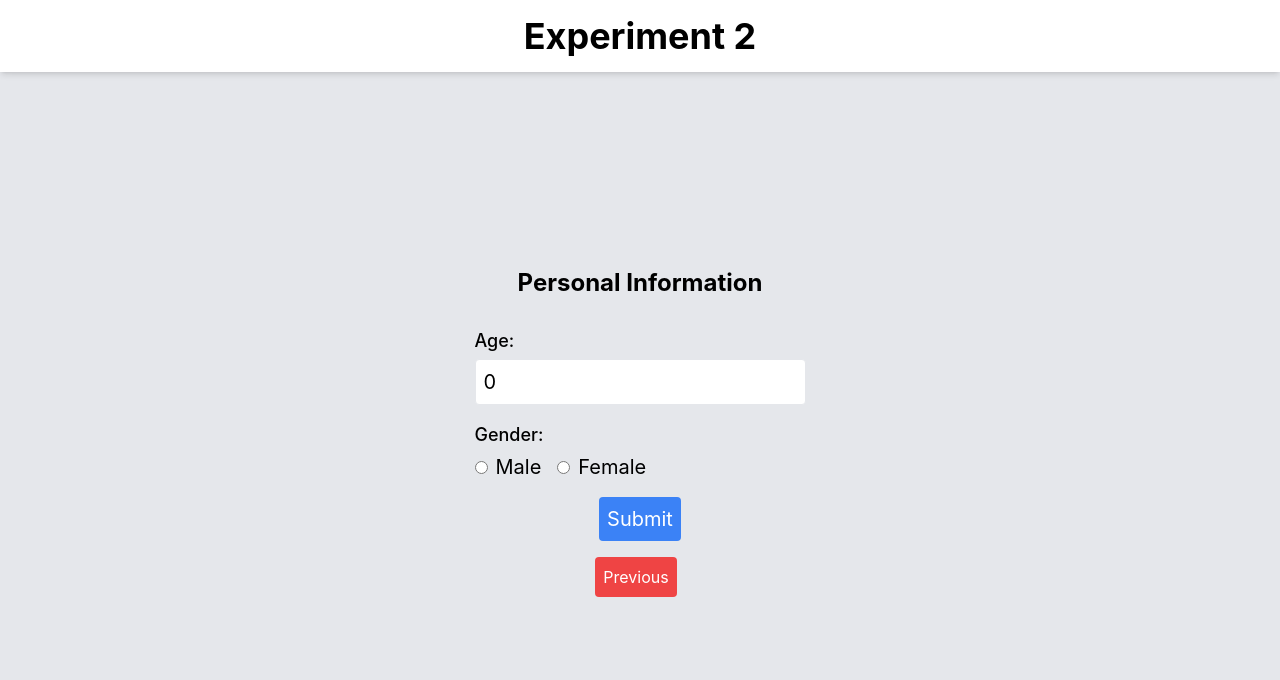
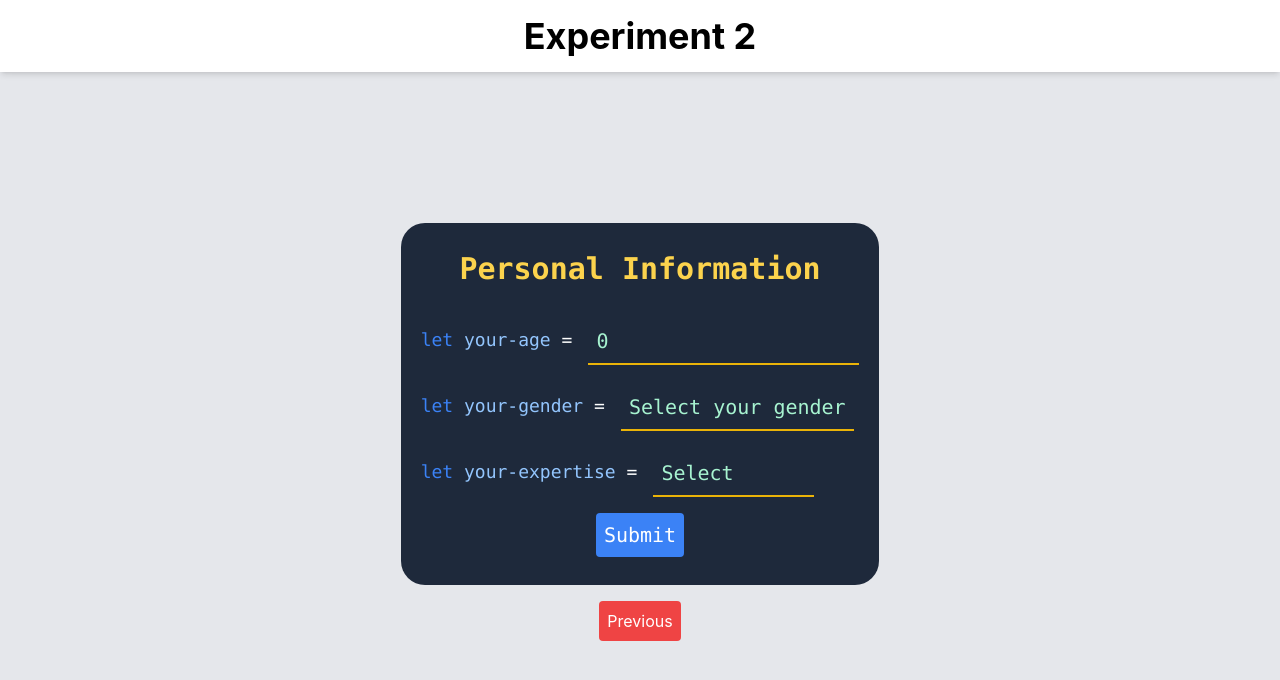
Before and after one commit to Giovo173/Exp-Eval, a React (Create React App) app in the folder experiment 2/experiment-2/: page / in a window 1280 px wide. Both pictures are taken after a click on the button "Next". Shown: the top 680 px of the page. Built offline with nearby package versions, Linux system fonts and the light colour scheme.

Commit message:
style choices were made

```diff
--- a/experiment 2/experiment-2/src/App.tsx
+++ b/experiment 2/experiment-2/src/App.tsx
@@ -98,6 +98,8 @@ const Ksentences = [
   },
 ];
 
+// he;;p
+
 const CCsentences = [
   {
     sentence: "move right",
@@ -180,6 +182,7 @@ export default function App() {
   const [step, setStep] = useState(0);
   const [age, setAge] = useState(0);
   const [gender, setGender] = useState("");
+  const [expertise, setExpertise] = useState("");
   const [errorMsg, setErrorMsg] = useState("");
   const [Kresults, setKResults] = useState([]);
   const [CCresults, setCCResults] = useState([]);
@@ -207,7 +210,7 @@ export default function App() {
   }, [unformattedTimer]);
 
   function handleSubmit() {
-    if (age === 0 || gender === "")
+    if (age === 0 || gender === "" || expertise === "")
       return setErrorMsg("Please fill all the fields");
 
     setStep((prev) => prev + 1);
@@ -230,13 +233,25 @@ export default function App() {
 
   function saveResultsToCSV() {
     const data = [
-      ["Type", "Sentence", "Choice", "Correct", "Time Spent (s)"],
+      [
+        "Type",
+        "Sentence",
+        "Choice",
+        "Correct",
+        "Time Spent (s)",
+        "Age",
+        "Gender",
+        "Expertise",
+      ],
       ...Kresults.map((result, index) => [
         "kebab-case",
         Ksentences[index].sentence,
         result ? Ksentences[index].correct : "Incorrect",
         result ? "Correct" : "Incorrect",
         Ktimes[index],
+        index === 0 ? age : "",
+        index === 0 ? gender : "",
+        index === 0 ? expertise : "",
       ]),
       ...CCresults.map((result, index) => [
         "camelCase",
@@ -244,6 +259,9 @@ export default function App() {
         result ? CCsentences[index].correct : "Incorrect",
         result ? "Correct" : "Incorrect",
         CCtimes[index],
+        index === 0 ? age : "",
+        index === 0 ? gender : "",
+        index === 0 ? expertise : "",
       ]),
     ];
 
@@ -257,95 +275,128 @@ export default function App() {
       <div className="bg-gray-200 flex items-center justify-center min-h-screen">
         <div className="fixed top-0 left-0 right-0 bg-white shadow-md p-4">
           <h1 className="text-4xl font-bold text-center">Experiment 2</h1>
-          {step >= 2 && step % 2 === 1 && (
-            <div className="text-center mt-2">
-              <p>Time spent on this choice: {currentTimer} seconds</p>
-            </div>
-          )}
         </div>
         <div className="mt-16 p-4">
           {step === 0 && (
             <>
-              <div className="text-xl">
-                <h1 className="font-bold text-3xl text-center">
+              <div className="text-xl bg-slate-800 p-5 pt-7 pb-7 rounded-3xl font-mono text-white">
+                <h1 className="font-bold text-3xl text-center text-amber-300">
                   Welcome to Experiment 2: CamelCase vs kebab-case
                 </h1>
                 <br />
-                <p>
-                  In this experiment, we will be comparing the readability of
-                  camelCase and kebab-case. We will be using React to
-                  demonstrate this.
+                <p className="text-left text-green-400/80">
+                  // In this experiment, we will be comparing the readability of
+                  <br />
+                  // camelCase and kebab-case. We will be using React to
+                  <br />
+                  // demonstrate this.
                 </p>
                 <br />
-                <p>
-                  You will be asked for some personal information in the next
-                  step. After that, the experiment will begin.
+                <p className="text-left text-green-400/80">
+                  // You will be asked for some personal information in the next
+                  <br />
+                  // step. After that, the experiment will begin.
                 </p>
                 <br />
-                <p>
-                  You will be shown a sentence, read it carefully and remember
-                  it. <br />
-                  Only after that, you can press continue.
+                <p className="text-left text-green-400/80">
+                  // You will be shown a sentence, read it carefully and
+                  remember it. <br />
+                  // Only after that, you can press continue.
                 </p>
                 <br />
-                <p>
-                  At this point you will be shown some options among which you
-                  will have to find <br />
-                  the sentence you read earlier.
+                <p className="text-left text-green-400/80">
+                  // At this point you will be shown some options among which
+                  you
+                  <br />
+                  // will have to find the sentence you read earlier.
                 </p>
                 <br />
-                <p>
-                  Select the correct; the experiment will proceed in this way
-                  untill completion.
+                <p className="text-left text-green-400/80">
+                  // Select the correct one
+                  <br />
+                  <br />
+                  // the experiment will proceed in this way until completion.
                 </p>
               </div>
             </>
           )}
           {step === 1 && (
             <>
-              <div className="text-xl">
-                <h2 className="font-bold text-2xl text-center">
+              <div className="text-xl bg-slate-800 p-5 pt-7 pb-7 rounded-3xl font-mono text-white">
+                <h2 className="font-bold text-3xl text-center text-amber-300">
                   Personal Information
                 </h2>
                 <br />
                 <form className="space-y-4">
-                  <div>
-                    <label className="block text-lg font-medium">Age:</label>
+                  <div className="flex items-center space-x-4">
+                    <label className="text-lg font-medium">
+                      {" "}
+                      <span className="text-blue-500">let </span>
+                      <span className="text-blue-300">your-age</span> =
+                    </label>
                     <input
-                      type="number"
-                      className="mt-1 p-2 w-full border rounded"
+                      type="text"
+                      className="mt-1 text-emerald-200 p-2 border-b-2 bg-slate-800 border-yellow-500 focus:outline-none focus:border-yellow-600 appearance-none"
                       value={age}
                       placeholder="Enter your age"
-                      min="0"
-                      onChange={(e) => setAge(parseInt(e.target.value))}
+                      maxLength={2}
+                      onChange={(e) => {
+                        const value = e.target.value;
+                        if (/^\d{0,2}$/.test(value)) {
+                          setAge(parseInt(value) || 0);
+                        }
+                      }}
                     />
                   </div>
-                  <div>
-                    <label className="block text-lg font-medium">Gender:</label>
-                    <div className="mt-1">
-                      <label className="inline-flex items-center">
-                        <input
-                          type="radio"
-                          name="gender"
-                          value="male"
-                          className="form-radio"
-                          checked={gender === "male"}
-                          onChange={(e) => setGender(e.target.value)}
-                        />
-                        <span className="ml-2">Male</span>
-                      </label>
-                      <label className="inline-flex items-center ml-4">
-                        <input
-                          type="radio"
-                          name="gender"
-                          value="female"
-                          className="form-radio"
-                          checked={gender === "female"}
-                          onChange={(e) => setGender(e.target.value)}
-                        />
-                        <span className="ml-2">Female</span>
-                      </label>
-                    </div>
+                  <div className="flex items-center space-x-4">
+                    <label className="text-lg font-medium">
+                      {" "}
+                      <span className="text-blue-500">let </span>
+                      <span className="text-blue-300">your-gender</span> =
+                    </label>
+                    <select
+                      className="mt-1 text-emerald-200 p-2 border-b-2 bg-slate-800 border-yellow-500 focus:outline-none focus:border-yellow-600 appearance-none"
+                      value={gender}
+                      onChange={(e) => setGender(e.target.value)}
+                    >
+                      <option value="" className="text-lg">
+                        Select your gender
+                      </option>
+                      <option value="male" className="text-lg">
+                        Male
+                      </option>
+                      <option value="female" className="text-lg">
+                        Female
+                      </option>
+                    </select>
+                  </div>
+                  <div className="flex items-center space-x-4">
+                    <label className="text-lg font-medium">
+                      {" "}
+                      <span className="text-blue-500">let </span>
+                      <span className="text-blue-300">your-expertise</span> =
+                    </label>
+                    <select
+                      className="mt-1 text-emerald-200 p-2 border-b-2 bg-slate-800 border-yellow-500 focus:outline-none focus:border-yellow-600 appearance-none"
+                      value={expertise}
+                      onChange={(e) => setExpertise(e.target.value)}
+                    >
+                      <option value="" className="text-lg">
+                        Select
+                      </option>
+                      <option value="never coded" className="text-lg">
+                        Never coded
+                      </option>
+                      <option value="beginner" className="text-lg">
+                        Beginner
+                      </option>
+                      <option value="intermediate" className="text-lg">
+                        Intermediate
+                      </option>
+                      <option value="expert" className="text-lg">
+                        Expert
+                      </option>
+                    </select>
                   </div>
                   <div className="flex justify-center">
                     <button
@@ -369,15 +420,17 @@ export default function App() {
                   {step % 2 === 0 ? (
                     <>
                       <h2 className="font-bold text-2xl text-center">
-                        Read the sentence carefully
+                        Read the name carefully
                       </h2>
                       <br />
-                      <p className="text-center">
+                      <p className="text-center font-mono bg-slate-800 rounded-xl p-4 text-amber-300">
+                        <span className="text-blue-400">function </span>
                         {step < Ksentences.length * 2 + 2
                           ? Ksentences[Math.floor((step - 2) / 2)].sentence
                           : CCsentences[
                               Math.floor((step - Ksentences.length * 2 - 2) / 2)
                             ].sentence}
+                        <span className="text-yellow-300">()</span>
                       </p>
                       <br />
                       <div className="flex justify-center">
@@ -385,15 +438,30 @@ export default function App() {
                           onClick={() => setStep((prev) => prev + 1)}
                           className="p-2 bg-green-500 text-white rounded"
                         >
-                          Next
+                          Ready
                         </button>
                       </div>
                     </>
                   ) : (
                     <>
                       <h2 className="font-bold text-2xl text-center">
-                        Select the correct sentence
+                        Select the correct name
                       </h2>
+                      {step >= 2 && step % 2 === 1 && (
+                        <div className="text-center mt-2">
+                          <p
+                            className={`text-lg font-bold ${
+                              currentTimer < 5
+                                ? "text-green-500"
+                                : currentTimer < 10
+                                ? "text-orange-500"
+                                : "text-red-500"
+                            }`}
+                          >
+                            {currentTimer} s
+                          </p>
+                        </div>
+                      )}
                       <br />
                       <div className="space-y-4">
                         {step < Ksentences.length * 2 + 2
@@ -409,7 +477,7 @@ export default function App() {
                                       true
                                     )
                                   }
-                                  className="block w-full p-2 bg-blue-500 text-white rounded"
+                                  className="block w-full p-2 text-white bg-slate-800 hover:text-amber-300 font-mono rounded transition ease-in-out duration-150"
                                 >
                                   {choice}
                                 </button>
@@ -431,7 +499,7 @@ export default function App() {
                                     false
                                   )
                                 }
-                                className="block w-full p-2 bg-blue-500 text-white rounded"
+                                className="block w-full p-2 text-white bg-slate-800 hover:text-amber-300 font-mono rounded transition ease-in-out duration-150"
                               >
                                 {choice}
                               </button>
@@ -444,30 +512,51 @@ export default function App() {
             )}
           {step >= Ksentences.length * 2 + CCsentences.length * 2 + 2 && (
             <>
-              <div className="text-xl">
-                <h2 className="font-bold text-2xl text-center">
+              <div className="text-xl bg-slate-800 p-5 rounded-3xl font-mono text-white">
+                <h2 className="font-bold text-3xl text-center text-amber-300">
                   Experiment Completed
                 </h2>
                 <br />
-                <p className="text-center">
-                  Thank you for participating in the experiment.
+                <p className="text-center font-bold">
+                  Thank you <span className="text-fuchsia-300/80">for</span>{" "}
+                  participating <span className="text-fuchsia-300/80">in</span>{" "}
+                  the experiment.
                 </p>
                 <br />
-                <p className="text-center">
-                  Your results: {Kresults.filter((result) => result).length} out
-                  of {Kresults.length} correct for kebab-case.
+                <p className="text-left">
+                  <span className="text-blue-500">let </span>
+                  <span className="text-blue-300">your-results</span> ={" "}
+                  <span className="text-yellow-600/90">
+                    "{Kresults.filter((result) => result).length} out of{" "}
+                    {Kresults.length} correct for kebab-case."
+                  </span>
                 </p>
-                <p className="text-center">
-                  Your results: {CCresults.filter((result) => result).length}{" "}
-                  out of {CCresults.length} correct for camelCase.
+                <p className="text-left">
+                  <span className="text-blue-500">let </span>
+                  <span className="text-blue-300">yourResults</span> ={" "}
+                  <span className="text-yellow-600/90">
+                    "{CCresults.filter((result) => result).length} out of{" "}
+                    {CCresults.length} correct for camelCase".
+                  </span>
                 </p>
-                <p className="text-center">
-                  Time spent on kebab-case: {Ktimes.reduce((a, b) => a + b, 0)}{" "}
-                  seconds
+                <p className="text-left">
+                  <span className="text-blue-500">var </span>
+                  <span className="text-blue-300">
+                    time-spent-on-kebab-case
+                  </span>{" "}
+                  ={" "}
+                  <span className="text-emerald-200">
+                    {Ktimes.reduce((a, b) => a + b, 0).toFixed(3)} seconds
+                  </span>
                 </p>
-                <p className="text-center">
-                  Time spent on camelCase: {CCtimes.reduce((a, b) => a + b, 0)}{" "}
-                  seconds
+                <p className="text-left">
+                  <span className="text-blue-500">var </span>
+                  <span className="text-blue-300">
+                    timeSpentOnCamelCase
+                  </span> ={" "}
+                  <span className="text-emerald-200">
+                    {CCtimes.reduce((a, b) => a + b, 0).toFixed(3)} seconds
+                  </span>
                 </p>
                 <div className="flex justify-center mt-4">
                   <button
@@ -484,7 +573,7 @@ export default function App() {
             {step > 0 && step < 2 && (
               <button
                 onClick={() => setStep((prev) => (prev > 0 ? prev - 1 : prev))}
-                className="mr-2 p-2 bg-red-500 text-white rounded"
+                className="p-2 bg-red-500 text-white rounded"
               >
                 Previous
               </button>
```
